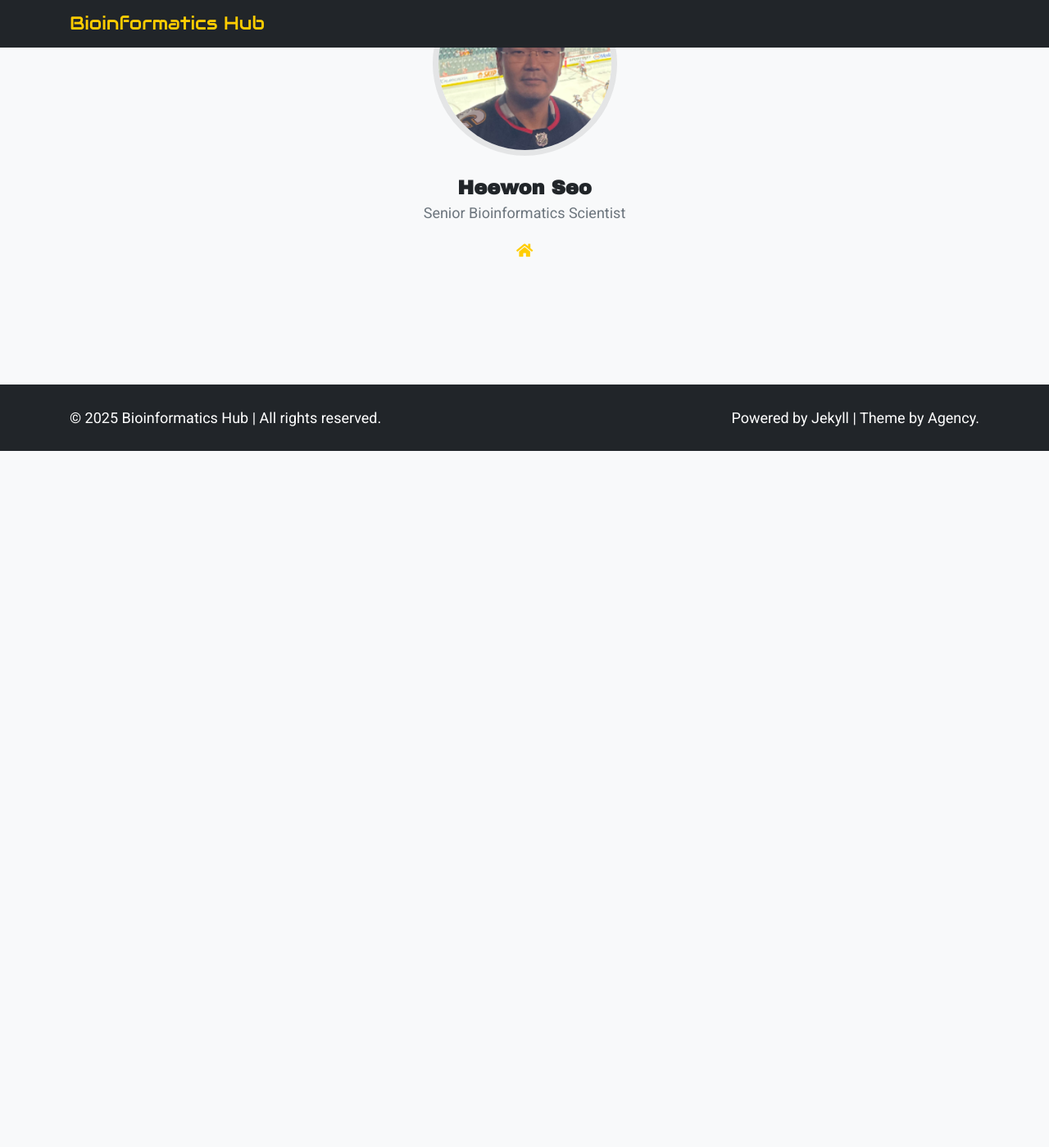
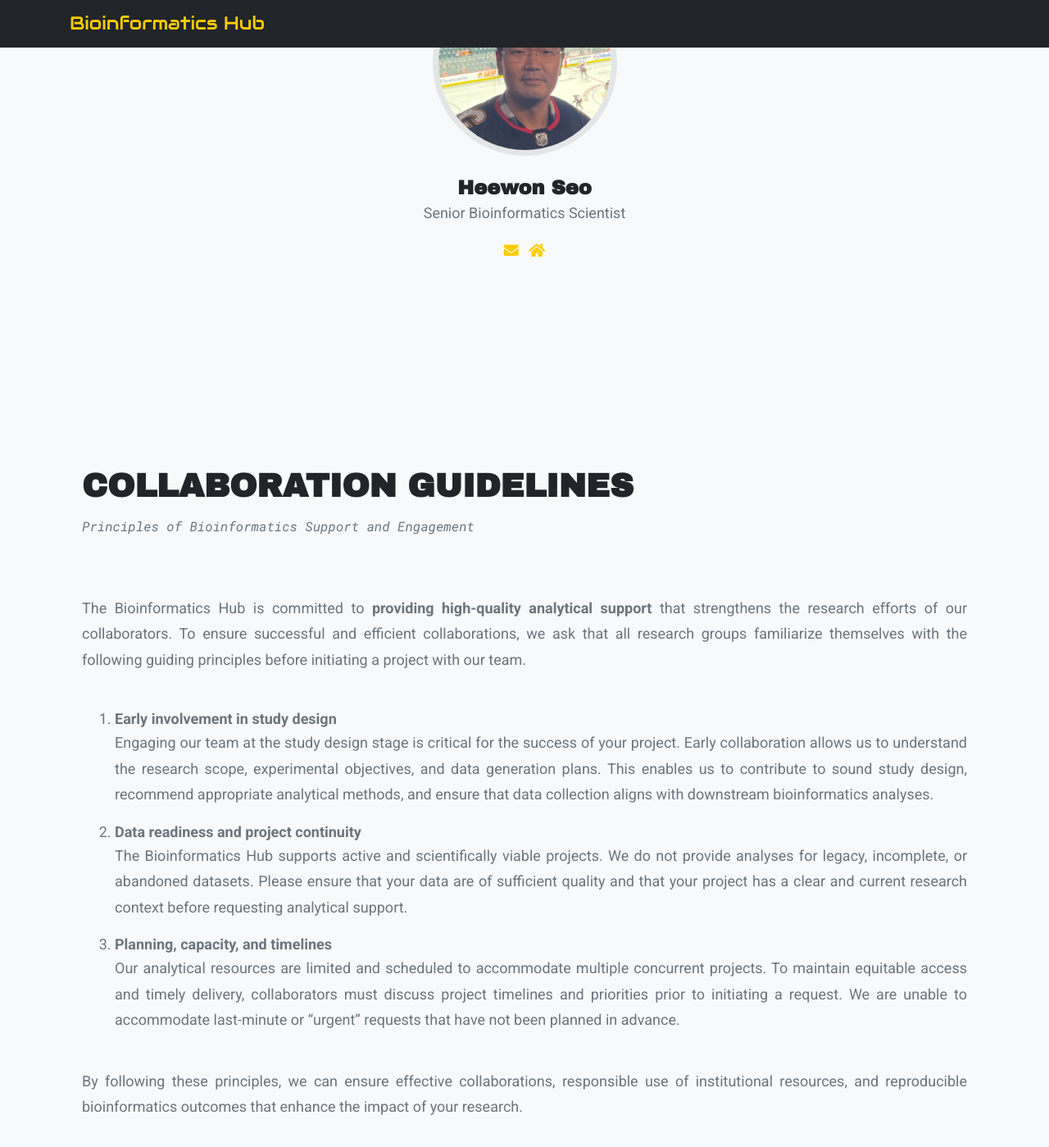
Before and after one commit to Snyder-Institute/BioinformaticsHub, a Jekyll site: the page built from about.html, in a window 1280 px wide and 1400 px high, scrolled down 1279 px. Shown: the whole window at 82% size. Built offline with Jekyll 4.4.1, drawn with Linux system fonts in a browser that asks for light colours; before the commit the page ends 1829 px from its top, so only the background shows below that.

Commit message:
Updated: collaboration guidelines

```diff
--- a/_data/sitetext.yml
+++ b/_data/sitetext.yml
@@ -15,6 +15,19 @@ en: &DEFAULT_EN
     body: "<u>Our mission</u> is to facilitate groundbreaking discoveries by equipping researchers with <b>comprehensive access to state-of-the-art methods, shared resources, and an infrastructure that encourages collaborative engagement</b> across disciplines. At the intersection of biological research and computational algorithms, the Bioinformatics Hub champions the principles of transparency, openness, and reproducibility in scientific inquiry. We are committed to fostering a research environment that not only accelerates innovation but also enhances collaboration among investigators, thereby empowering them to challenge conventional boundaries in the field of chronic disease research. <u>Our vision</u> is to ensure that all researchers, regardless of their specific domain, are provided with <b>the essential resources and support necessary to advance their work</b>. By fostering an inclusive and dynamic research ecosystem, we aim to drive transformative advances that can lead to improved outcomes in the prevention, diagnosis, and treatment of chronic diseases."
     outro: "The Bioinformatics Hub stands as a testament to our belief that by synergizing diverse expertise and cutting-edge technology, we can collectively make strides toward a healthier future. We invite you to engage with us and explore the myriad of opportunities available through our platform, as we work together to shape the future of chronic disease research."
 
+  policy:
+    section: policy
+    title: "COLLABORATION GUIDELINES"
+    text: "Principles of Bioinformatics Support and Engagement"
+    intro: The Bioinformatics Hub is committed to <b>providing high-quality analytical support</b> that strengthens the research efforts of our collaborators. To ensure successful and efficient collaborations, we ask that all research groups familiarize themselves with the following guiding principles before initiating a project with our team.
+    item1_title: Early involvement in study design
+    item1: Engaging our team at the study design stage is critical for the success of your project. Early collaboration allows us to understand the research scope, experimental objectives, and data generation plans. This enables us to contribute to sound study design, recommend appropriate analytical methods, and ensure that data collection aligns with downstream bioinformatics analyses.
+    item2_title: Data readiness and project continuity
+    item2: The Bioinformatics Hub supports active and scientifically viable projects. We do not provide analyses for legacy, incomplete, or abandoned datasets. Please ensure that your data are of sufficient quality and that your project has a clear and current research context before requesting analytical support.
+    item3_title: Planning, capacity, and timelines
+    item3: Our analytical resources are limited and scheduled to accommodate multiple concurrent projects. To maintain equitable access and timely delivery, collaborators must discuss project timelines and priorities prior to initiating a request. We are unable to accommodate last-minute or “urgent” requests that have not been planned in advance.
+    outro: By following these principles, we can ensure effective collaborations, responsible use of institutional resources, and reproducible bioinformatics outcomes that enhance the impact of your research.
+
   team:
     section: team
     title: "OUR TEAM"
@@ -24,18 +37,12 @@ en: &DEFAULT_EN
         role: "Senior Bioinformatics Scientist"
         image: assets/img/team/Heewon.png
         social:
+          - url: mailto:Heewon.Seo@ucalgary.ca
+            icon: fas fa-envelope
           - url: https://www.lootpiz.com
             icon: fas fa-home
-      # - name: "Larry Parker"
-      #   role: "Lead Marketer"
-      #   image: assets/img/team/2.jpg
-      #   social:
-      #     - url: https://twitter.com
-      #       icon: fab fa-twitter
-      #     - url: https://facebook.com
-      #       icon: fab fa-facebook-f
-      #     - url: https://linkedin.com
-      #       icon: fab fa-linkedin-in
+#         - url: https://linkedin.com
+#           icon: fab fa-linkedin-in
 
   expertise:
     section: expertise
--- /dev/null
+++ b/_includes/policy.html
@@ -0,0 +1,29 @@
+<!-- Intro -->
+<section class="page-section" id="policy">
+        <div class="container">
+                <div class="row">
+                        <div class="col-lg-12 text-left">
+                                <h2 class="section-heading text-uppercase">{{
+                                        site.data.sitetext[site.locale].policy.title | default: "Collaboration Guidelines" }}</h2>
+                                <h3 class="section-subheading text-muted">{{ site.data.sitetext[site.locale].policy.text
+                                        | default: "" }}</h3>
+                        </div>
+                </div>
+                <div class="row">
+                        <div class="col-lg-12 mx-auto text-justify">
+                                <div class="large text-muted">{{ site.data.sitetext[site.locale].policy.intro |
+                                        markdownify }}</div><br />
+                                <div class="large text-muted">
+                                        <ol>
+                                                <li><b>{{ site.data.sitetext[site.locale].policy.item1_title }}</b> {{ site.data.sitetext[site.locale].policy.item1 | markdownify }}</li>
+                                                <li><b>{{ site.data.sitetext[site.locale].policy.item2_title }}</b> {{ site.data.sitetext[site.locale].policy.item2 | markdownify }}</li>
+                                                <li><b>{{ site.data.sitetext[site.locale].policy.item3_title }}</b> {{ site.data.sitetext[site.locale].policy.item3 | markdownify }}</li>
+                                        </ol>
+                                </div><br />
+                                <div class="large text-muted">{{ site.data.sitetext[site.locale].policy.outro |
+                                        markdownify }}</div>
+                        </div>
+                </div>
+        </div>
+</section>
+<!-- End Intro -->
--- a/about.html
+++ b/about.html
@@ -6,3 +6,4 @@ background: grey
 
 {% include intro.html %}
 {% include team.html %}
+{% include policy.html %}
```
Also changed, not shown: 1 other file.
